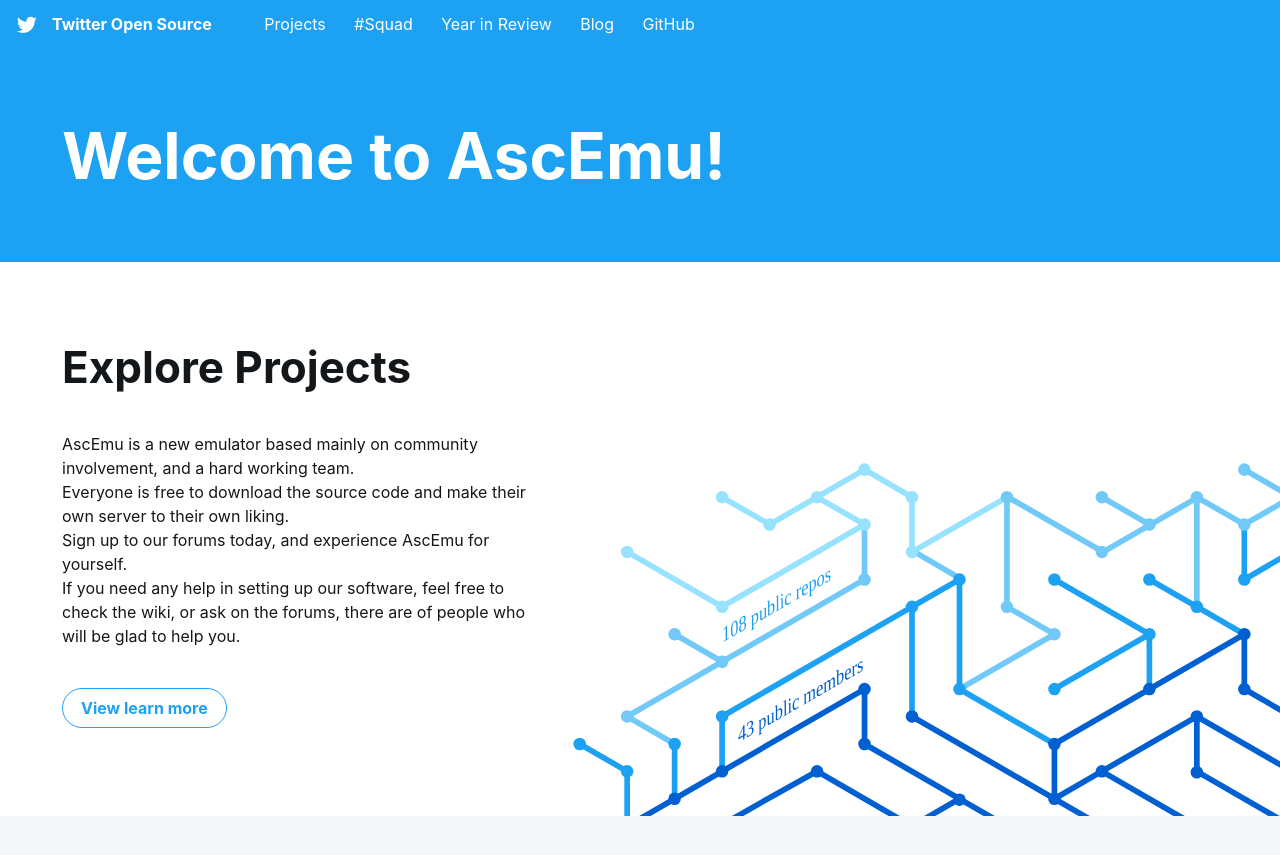
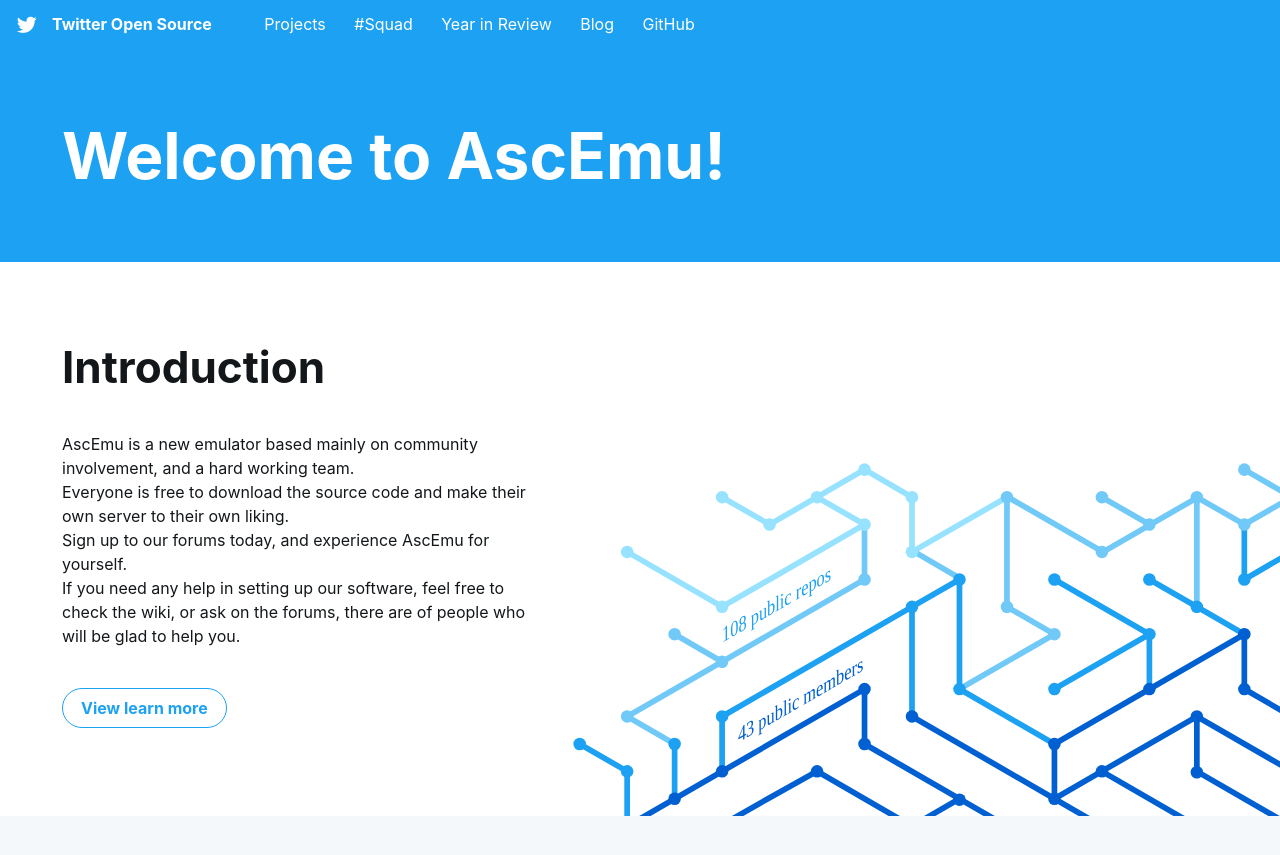
Before and after one commit to schnek/AEsite, a Jekyll site: the page built from index.html, in a window 1280 px wide and 900 px high. Shown: the top 855 px of the window. Built offline with Jekyll 4.4.1, drawn with Linux system fonts in a browser that asks for light colours; some web fonts are replaced; comment, search, counter and statistics services are not loaded.

Commit message:
Update index.html

```diff
--- a/index.html
+++ b/index.html
@@ -23,7 +23,7 @@ custom_js: index.js
 <div class="section explore-projects">
     <div class="Grid container">
         <div class="Grid-cell left-text u-size5of12 u-after1of12">
-            <h1 class="small-title mega-margin">Explore Projects</h1>
+            <h1 class="small-title mega-margin">Introduction</h1>
             <p class="mega-margin">AscEmu is a new emulator based mainly on community involvement, and a hard working team.
             <br>Everyone is free to download the source code and make their own server to their own liking.
             <br>Sign up to our forums today, and experience AscEmu for yourself.
```
